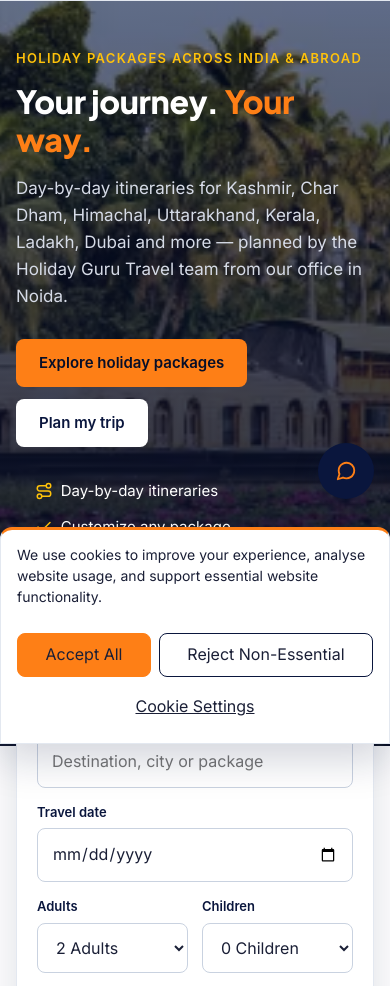
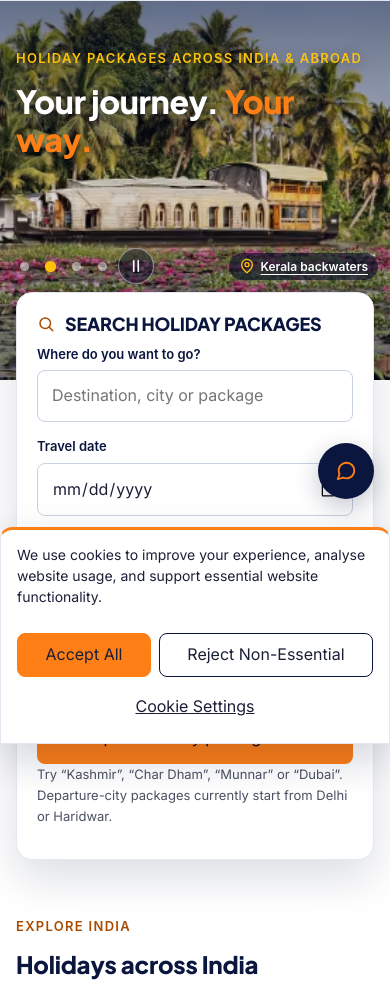
Before and after one commit to coolrenukadevi/HGT, a PHP site: page / in a window 390 px wide. Shown: the part 100-1086 px from the top of the page. Run offline with PHP 8.4, Linux system fonts and the light colour scheme.

Commit message:
Homepage hero: title only, lighter photo shading
Remove the hero intro paragraph, the Explore / Plan my trip buttons and
the four benefit points so the slider photos are visible, and lighten
the dark gradient over the photos (darkest only behind the title, with
a soft text shadow). Mobile hero keeps a 380px photo height. The search
widget below still offers "Explore holiday packages".

Co-Authored-By: Claude Opus 5.5 <noreply@anthropic.com>
Claude-Session: https://claude.ai/code/session_01FFiVM6KRJGXVtuPEDrksoK

```diff
--- a/public_html/assets/css/hg-ui.css
+++ b/public_html/assets/css/hg-ui.css
@@ -800,6 +800,15 @@ html.hg-sheet-open .hg-bottombar, html.hg-sheet-open .hg-support { display: none
     .hg-searchwidget__grid .hg-field:first-child, .hg-searchwidget__grid .hg-field:nth-child(2), .hg-searchwidget__grid .hg-btn { grid-column: 1 / -1; }
 }
 .hg-feature .hg-eyebrow { color: var(--hg-yellow); }
+/* Hero: title only (owner request 2026-09-30) - lighter shading so the photo shows; darkest just behind the title */
+.hg-hero__slides::after { background:
+    linear-gradient(90deg, rgba(6, 14, 40, .62) 0%, rgba(6, 14, 40, .34) 38%, rgba(6, 14, 40, 0) 68%),
+    linear-gradient(0deg, rgba(6, 14, 40, .30) 0%, rgba(6, 14, 40, 0) 30%); }
+.hg-hero__inner .hg-h1, .hg-hero__inner .hg-eyebrow { text-shadow: 0 2px 14px rgba(6, 14, 40, .45); }
+@media (max-width: 1023px) {
+    .hg-hero--slider { min-height: 380px; }
+    .hg-hero__slides::after { background: linear-gradient(180deg, rgba(6, 14, 40, .55) 0%, rgba(6, 14, 40, .15) 50%, rgba(6, 14, 40, .35) 100%); }
+}
 
 /* ===== src/pages/search-results.css ===== */
 .hg-answer { padding: 40px 0; border-top: 1px solid var(--hg-border); scroll-margin-top: calc(var(--hg-sticky) + 64px); }
--- a/public_html/index.php
+++ b/public_html/index.php
@@ -55,17 +55,6 @@ $heroSlides = array(
     <div class="hg-container hg-hero__inner">
         <p class="hg-eyebrow">Holiday packages across India &amp; abroad</p>
         <h1 class="hg-h1" id="hero-title">Your journey. <span>Your way.</span></h1>
-        <p class="hg-hero__sub">Day-by-day itineraries for Kashmir, Char Dham, Himachal, Uttarakhand, Kerala, Ladakh, Dubai and more — planned by the Holiday Guru Travel team from our office in Noida.</p>
-        <div class="hg-hero__ctas">
-            <a class="hg-btn hg-btn--primary" href="/tours">Explore holiday packages</a>
-            <a class="hg-btn hg-btn--light" href="/customized-holidays">Plan my trip</a>
-        </div>
-        <ul class="hg-hero__benefits">
-            <li><?= hg_icon('route') ?>Day-by-day itineraries</li>
-            <li><?= hg_icon('check') ?>Customize any package</li>
-            <li><?= hg_icon('whatsapp') ?>24×7 support on WhatsApp</li>
-            <li><?= hg_icon('pin') ?>Office in Noida</li>
-        </ul>
     </div>
     <div class="hg-hero__controls" data-hg-slider-controls hidden>
         <button type="button" class="hg-hero__btn" data-hg-slide-prev aria-label="Previous photo"><svg viewBox="0 0 24 24" aria-hidden="true"><path d="M15 5l-7 7 7 7"/></svg></button>
```
Also changed, not shown: public_html/assets/css/src/pages/homepage.css (+9 -0 lines).
